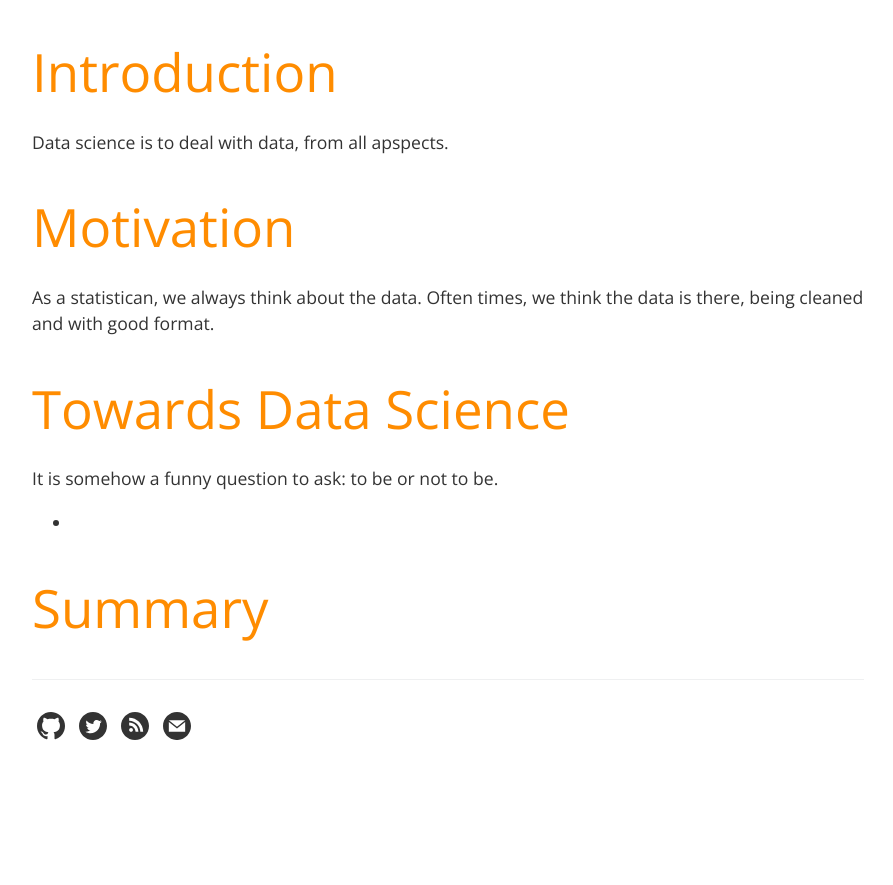
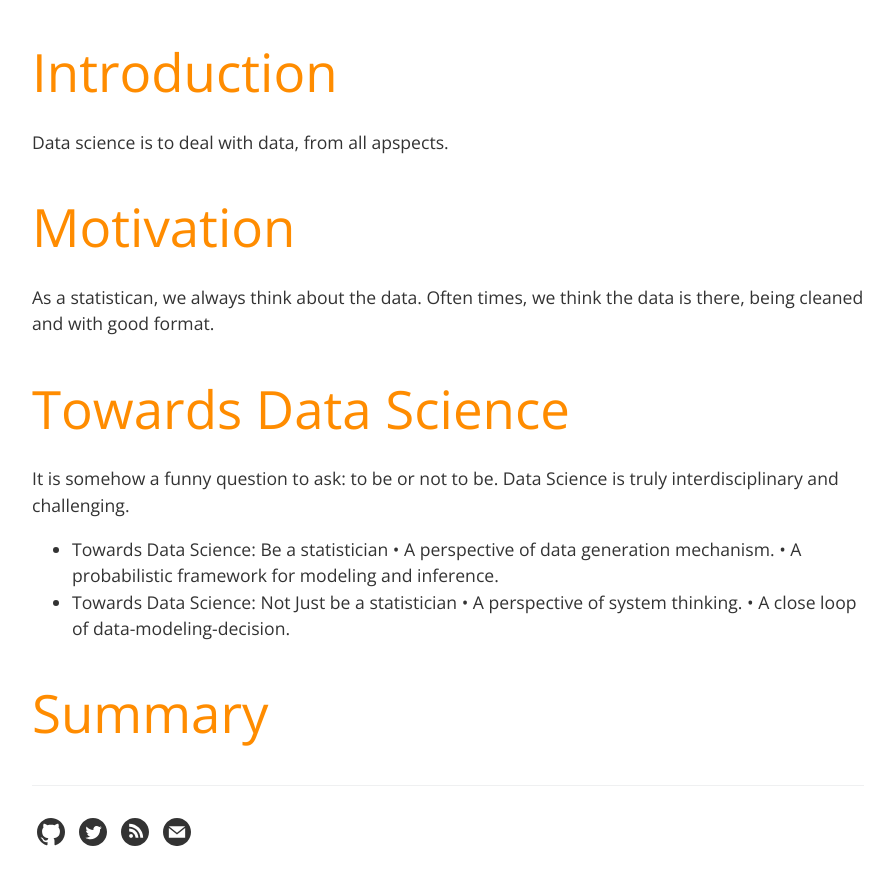
Before and after one commit to xwdeng80/blog, a Jekyll site: the page built from _posts/2021-08-16-to-be-or-not.md, in a window 1280 px wide and 900 px high, scrolled down 772 px. Shown: the top 885 px of the window, without its empty margins (192-1085 px from the left). Built offline with Jekyll 4.4.1, drawn with Linux system fonts in a browser that asks for light colours; before the commit the page ends 1566 px from its top, so only the background shows below that.

Commit message:
Update 2021-08-16-to-be-or-not.md

```diff
--- a/_posts/2021-08-16-to-be-or-not.md
+++ b/_posts/2021-08-16-to-be-or-not.md
@@ -18,8 +18,12 @@ As a statistican, we always think about the data. Often times, we think the data
 
 # Towards Data Science
 
-It is somehow a funny question to ask: to be or not to be.
-
--
+It is somehow a funny question to ask: to be or not to be. Data Science is truly interdisciplinary and challenging.
+- Towards Data Science: Be a statistician
+    • A perspective of data generation mechanism.
+    • A probabilistic framework for modeling and inference.
+- Towards Data Science: Not Just be a statistician
+    • A perspective of system thinking.
+     • A close loop of data-modeling-decision.
 
 # Summary
```
